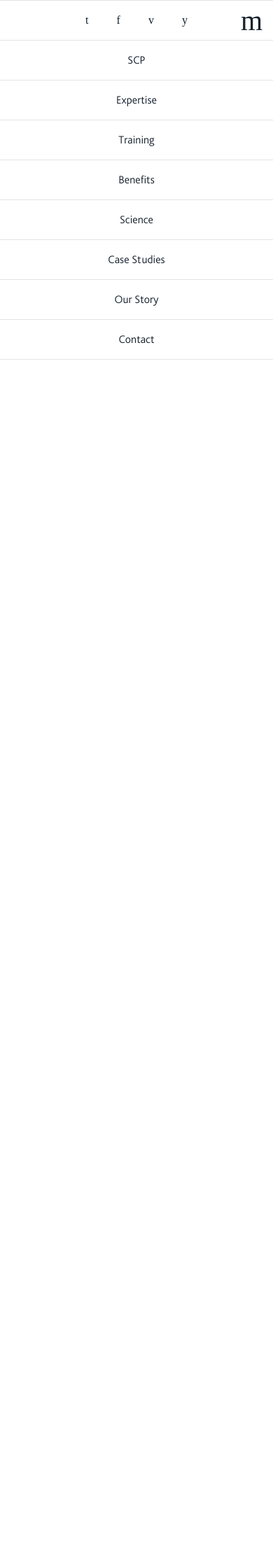
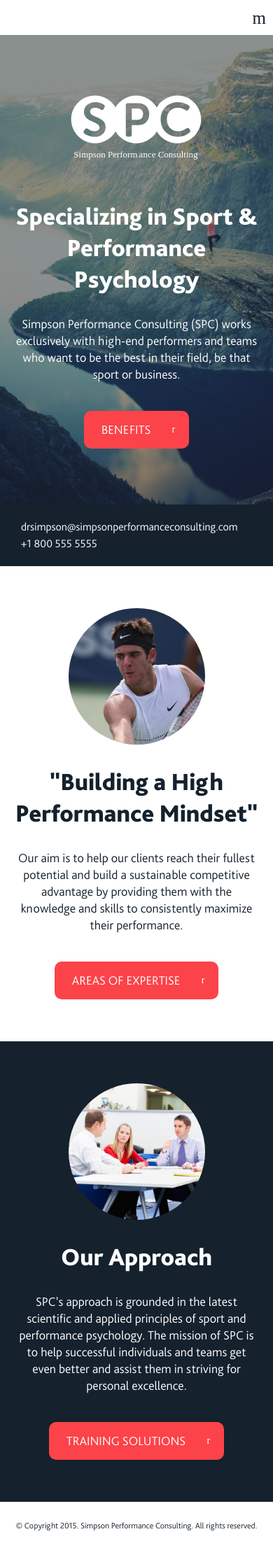
Before and after one commit to whitley40/spc, a PHP site: page / in a window 390 px wide. Shown: the whole page at 70% size. Before the commit the page ends 514 px from the top, so only its background shows below. Run offline with PHP 8.4, Linux system fonts and the light colour scheme; style sheets or scripts are compiled from the project's sources; some libraries are stand-ins or nearby versions.

Commit message:
styling of the homepage close to complete for mobile first. Requires additional tablet and desktop styles. Text shadows and image tints needed to finalise styles. May switch menu to jQuery too.

```diff
--- a/src/index.html
+++ b/src/index.html
@@ -40,7 +40,7 @@
 
 	<header class="nav-bar">
 
-<input type="checkbox" id="m-menu">
+		<input type="checkbox" id="m-menu">
 			<label class="mobile-menu" for="m-menu"><span>Show Menu</span></label>
 
 
@@ -78,9 +78,9 @@
 
 	<!-- ############ Homepage Banner ############ -->
 
-	<section class="homepage-banner">
+	<section class="homepage-banner section-blue">
 
-		<h1><a href="#">Simpson Performance Consulting</a></h1>
+		<h1><a href="#"><img src="imgs/SPC-logo.svg" /><span>Simpson Performance Consulting</span></a></h1>
 		<h2>Specializing in Sport & Performance Psychology</h2>
 		<p>Simpson Performance Consulting (SPC) works exclusively with high-end performers and teams who want to be the best in their field, be that sport or business.</p>
 		<a class="main-cta">Benefits<span></span></a>
@@ -91,10 +91,10 @@
 
 	<section class="contact-bar section-blue">
 
-		<a href="mailto:drsimpson@simpsonperformanceconsulting.com" class="link-icon"><span></span>drsimpson@simpsonperformanceconsulting.com</a>
-		<a  href="tel:+1-800-555-5555" class="link-icon"><span></span>+1 800 555 5555</a>
+		<a href="mailto:drsimpson@simpsonperformanceconsulting.com" class="link-icon"><span class="icon-email-envelope"></span> drsimpson@simpsonperformanceconsulting.com</a>
+		<a  href="tel:+1-800-555-5555" class="link-icon"><span class="icon-mobile"></span> +1 800 555 5555</a>
 
-		<nav class="nav-social">
+		<nav class="nav-social hidden">
 			<ul>
 				<li><a class="tw" href="#" target="_blank"><span>Twitter</span></a></li>
 				<li><a class="fb" href="#" target="_blank"><span>Facebook</span></a></li>
@@ -109,7 +109,7 @@
 
 	<section class="homepage-one">
 
-		<img src="/" />
+		<img class="portal" src="imgs/circles/c-tennis-male.jpg" />
 		<h2>"Building a High Performance Mindset"</h2>
 		<p>Our aim is to help our clients reach their fullest potential and build a sustainable competitive advantage by providing them with the knowledge and skills to consistently maximize their performance.</p>
 		<a href="#" class="main-cta">Areas of Expertise<span></span></a>
@@ -120,7 +120,7 @@
 
 	<section class="homepage-two  section-blue">
 
-		<img src="/" />
+		<img class="portal" src="imgs/circles/c-meeting.jpg" />
 		<h2>Our Approach</h2>
 		<p>SPC’s approach is grounded in the latest scientific and applied principles of sport and performance psychology. The mission of SPC is to help successful individuals and teams get even better and assist them in striving for personal excellence.</p>
 		<a href="#" class="main-cta">Training Solutions<span></span></a>
--- a/src/scss/_buttons.scss
+++ b/src/scss/_buttons.scss
@@ -3,6 +3,7 @@
 //Main CTA
 
 .main-cta {
+	align-self: center;
 	display: inline-block;
 	position: relative;
 	cursor: pointer;
--- a/src/scss/_homepage.scss
+++ b/src/scss/_homepage.scss
@@ -7,22 +7,26 @@
 	position: fixed;
 	z-index: 1;
 	background: $spc-white;
-	top: 0;
+	top:-200%;
 	left: 0;
 	width: 100%;
 	height: 100%;
 	min-height: 100%;
+	overflow-y: scroll;
 	}
 
 .mobile-menu {
 	display: block;
 	cursor: pointer;
-	position: absolute;
+	position: fixed;
 	z-index: 2;
-	right: 15px;
-	top: 10px;
-	font-size: 40px;
+	top: 8px;
+	right: 5px;
+	font-size: 25px;
 	font-family: spc-icons;
+	background: $spc-white;
+	padding: 5px;
+	border-radius: $spc-border-radius;
 	&:hover{
 		color: $spc-red;
 	}
@@ -34,8 +38,15 @@
 	}
 }
 
-input[type="checkbox"]:checked ~ .container {
-    top:-100%;
+input#m-menu {
+	display: block;
+	position: absolute;
+	left: -100px;
+	top: -100px;
+}
+
+input#m-menu:checked ~ .container {
+    top:0;
 }
 
 
@@ -72,3 +83,22 @@ input[type="checkbox"]:checked ~ .container {
 		background: lighten($spc-grey, 8%);
 	}
 }
+
+//homepage banner
+
+.homepage-banner {
+	padding: 70px 20px 80px;
+	background: url('../imgs/homepage-banner.jpg') $spc-darkblue;
+	background-size: cover;
+	background-position: center;
+	h1{
+		padding: 0px 0px 0px;
+		img{
+			width: 200px;
+			color: $spc-white;
+		}
+		span {
+			display: none;
+		}
+	}
+}
--- a/src/scss/_main.scss
+++ b/src/scss/_main.scss
@@ -29,7 +29,7 @@ p {
 	font-size: 18px;
 	color: $spc-darkblue;
 	line-height: 24px;
-	margin: 10px 0px 10px;
+	margin: 0px 0px 40px;
 	small {
 		font-size: 12px;
 	}
@@ -48,7 +48,7 @@ h2  {
 	font-size: 35px;
 	color: $spc-darkblue;
 	line-height: 45px;
-	margin: 10px 0px 10px;
+	margin: 30px 0px 30px;
 }
 a {
 	color: $spc-darkblue;
@@ -63,10 +63,10 @@ a {
 //General Layout Settings
 
 section {
-	padding: 60px 0px;
-	&.contact-bar{
-		padding: 20px 0px;
-	}
+	display: flex;
+	flex-direction: column;
+	padding: 60px 20px;
+	text-align: center;
 }
 
 .section-blue {
@@ -75,6 +75,17 @@ section {
 	color: $spc-white;
 	}
 }
+
+//portal images
+
+.portal {
+	border-radius: 50%;
+	width: 195px;
+	height: 195px;
+	align-self: center;
+}
+
+
 
 //contact bar
 
@@ -101,3 +112,43 @@ section {
 		content: 'y';
 	}
 }
+
+//contact bar
+
+.contact-bar {
+	display: flex;
+	flex-direction: column;
+	padding:20px 20px;
+	a.link-icon{
+		display: flex;
+		flex-direction: row;
+		padding: 4px 0px 4px;
+		span{
+			color: $spc-red;
+			padding-right: 10px;
+		}
+	}
+	.nav-social ul{
+		display: flex;
+		flex-direction: row;
+		align-self: center;
+		width: auto;
+		a{
+			display: block;
+			padding: 10px 10px 0px 0px;
+		}
+	}
+
+}
+
+//footer
+
+footer {
+	display: flex;
+	flex-direction: column;
+	text-align: center;
+	padding: 20px 0px;
+	p{
+		margin: 0px;
+	}
+}
```
Also changed, not shown: src/imgs/SPC-logo.svg, src/imgs/circles/c-meeting.jpg (added), src/imgs/circles/c-tennis-male.jpg (added), src/imgs/homepage-banner.jpg (added).
